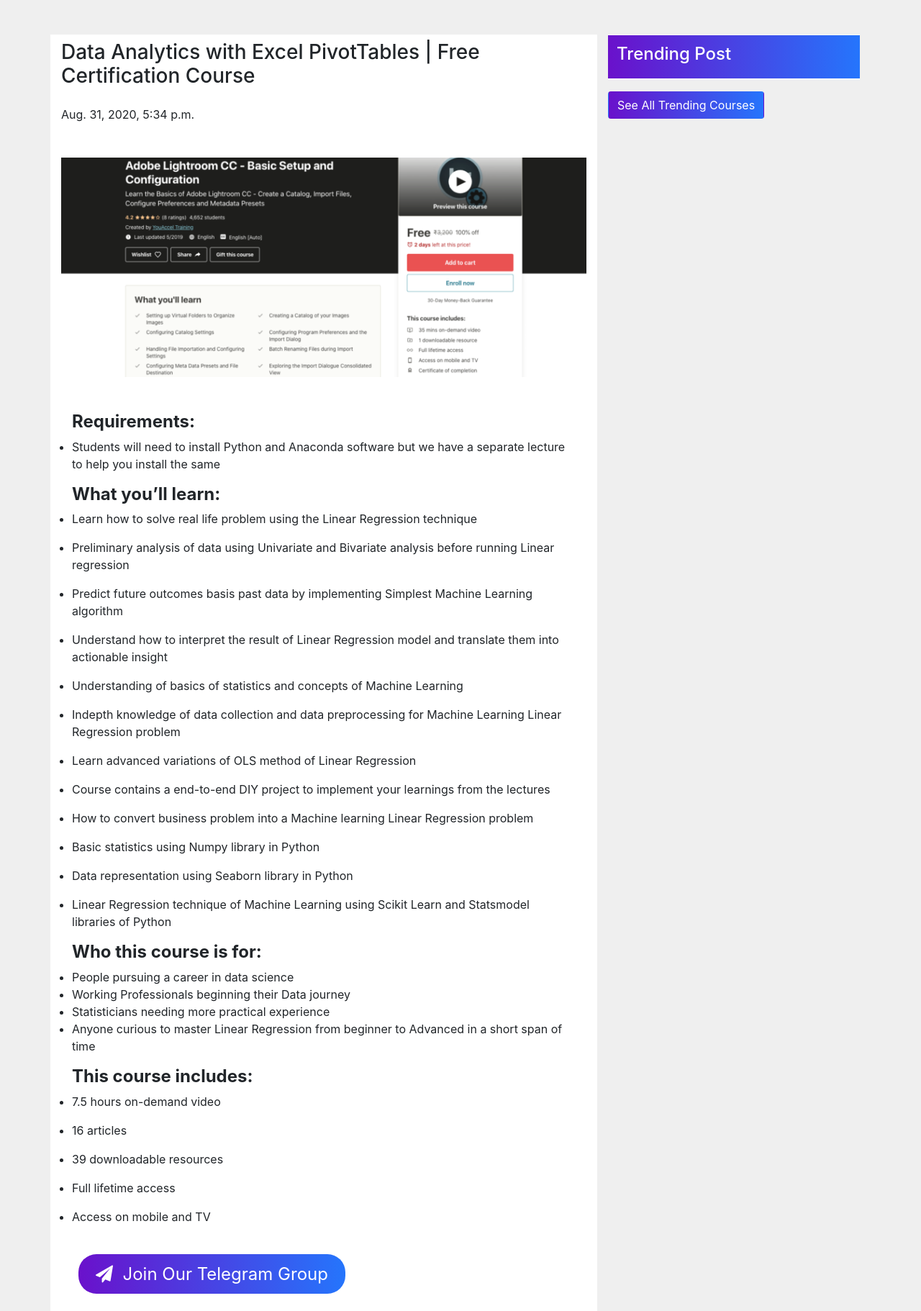
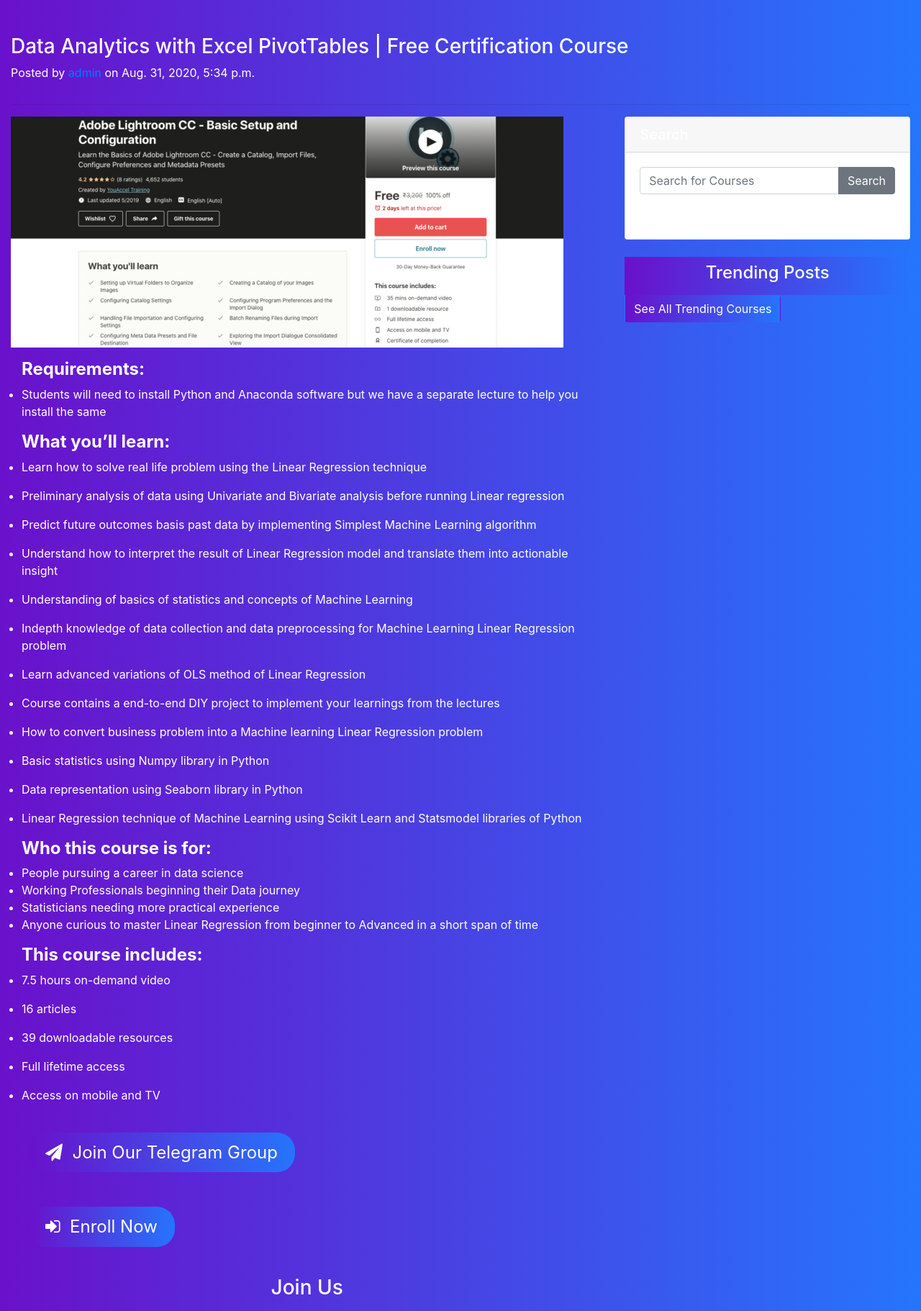
Before and after one commit to h-rex/codextream, a Django app: a page that uses templates/course/course_post.html in a window 1280 px wide. Shown: the part 64-1886 px from the top of the page at 72% size. Run offline with Django 3.2, Linux system fonts and the light colour scheme; data comes from the database, SQL or seed files in the repository; lists and menus that the app fills with data are empty; some libraries are stand-ins or nearby versions.

Commit message:
Update course_post.html

```diff
--- a/templates/course/course_post.html
+++ b/templates/course/course_post.html
@@ -5,28 +5,28 @@
 {% load static %}
 
 {% if cat_menu %}
-<div class="site-section p-5">
-    <div class="container align-items-center ">
+<div class="container-fluid">
 			<div class="row">
-            <div class="col-xl-8 single-content home-background">
-                <h3 class="mb-4 mt-2">
-                    {{course.title}}
-                </h3>
-                <div class="post-meta d-flex mb-5">
-                    <div class="vcard">
-<!--                        <span class="d-block"><a href="#">{{post.user.username}}</a></span>-->
-                        <span class="date-read">{{course.upload_time}}<span class="mx-1"></span></span></span>
+				<div class="col-sm-12">
+					<div class="page-header mt-5">
+						<h3>{{course.title}}</h3>
+						<p>Posted by <span class="glyphicon glyphicon-user"></span> <a href="#">{{course.user.username}}</a> on
+                            <span class="glyphicon glyphicon-time"></span>{{course.upload_time}}</p>
 					</div>
 				</div>
-                <p class="mb-5">
-                    <img src="{{course.img.url}}" alt="Image" class="img-fluid">
-                </p>
+			</div>
+    <hr>
+    <div class="row">
+				<div class="col-sm-8">
 
+					<!-- Image -->
+					<figure class="margin-b-2">
+						<img class="img-responsive img-fluid" src="{{course.img.url}}" alt="">
 
+					</figure>
                     <div class="container">
 					{{course.body_text|safe}}
                         </div>
-
 
                       <div>
                     <a href="https://t.me/CodeXtream" target="_blank">
@@ -40,7 +40,7 @@
                         </button></a>
                 </div>
 
-                <hr>
+
                       <h3 class="mt-3 mb-3" style="text-align:center;">Join Us</h3>
                 <table class="table table-striped table-dark">
   <thead>
@@ -79,47 +79,54 @@
   </thead>
 
 </table>
+					<hr>
+
+
 
 				</div>
-            <div class="col-xl-4">
-                <table class="table table-light">
-                    <thead class="trending" style="color:white">
-                        <th>
-                            <h4>Trending Post</h4>
-                        </th>
+				<div class="col-sm-4">
+					<!-- Search -->
+			     <div class="card">
 
-                    </thead>
-                    <tbody>
-                        {% for post in trends %}
-                        <tr class="card-hover">
-                            <td>
-                                <div class="trend-contents">
-                                    <h5><a href="{% url 'coursePost' post.id post.slug %}"
-                                            style="text-decoration:none; color:black;">{{post.title}}
-                                        </a></h5>
-                                    <div class="post-meta">
-
-
-                                        <span class="date-read">{{post.upload_time}}<span class="mx-1"></span>
-                                            <span class="icon-star2"></span></span>
+          <h5 class="card-header">Search</h5>
+          <div class="card-body">
+              <form action="{% url 'search' %}">
+            <div class="input-group">
+              <input type="search" class="form-control" aria-label="Search" placeholder="Search for Courses" name="q" required>
+              <span class="input-group-append">
+                <button class="btn btn-secondary" type="submit" title="search">Search</button>
+              </span>
+            </div>
+                  </form>
           </div>
         </div>
 
-                            </td>
-                        </tr>
+					<!-- Panel -->
+					<div class="panel panel-default mt-4">
+                       <div class="section-title trending p-2" style="color:white; text-align:center;">
+              <h4>Trending Posts</h4>
+          </div>
+                        <div class="panel-body">
+					<ol class="list-unstyled mb-0">
+
+                {% for post in trends|slice:":5" %}
+                <div class="media mt-3">
+                    <img src="{{ post.img.url }}" alt="" class="mr-2" style="width:70px; height:50px;">
+                    <div class="media-body small">
+                      <div class="d-flex justify-content-between align-items-center w-100">
+                          <a href="{% url 'coursePost' post.id post.slug %}" style="text-decoration:none; color:#0d0d0d;"><h6 class="card-title blogpost-hover">{{ post.title }}</h6></a>
+                      </div>
+                    </div>
+                  </div>
+                <hr>
                 {% endfor %}
 
-                    </tbody>
-                </table>
-                <p>
-                    <a href="{% url 'category' 'trending' %}" class="btn btn-treand">See All Trending Courses<span
-                            class="icon-keyboard_arrow_right"></span></a>
-                </p>
+            </ol>
 					</div>
+                    </div>
+                    <a href="{% url 'category' 'trending' %}" class="btn btn-treand mb-4">See All Trending Courses<span class="icon-keyboard_arrow_right"></span></a>
 				</div>
 			</div>
 </div>
 {% endif %}
-
-
 {% endblock %}
```
Lines whose indentation alone changed are shown as unchanged.
